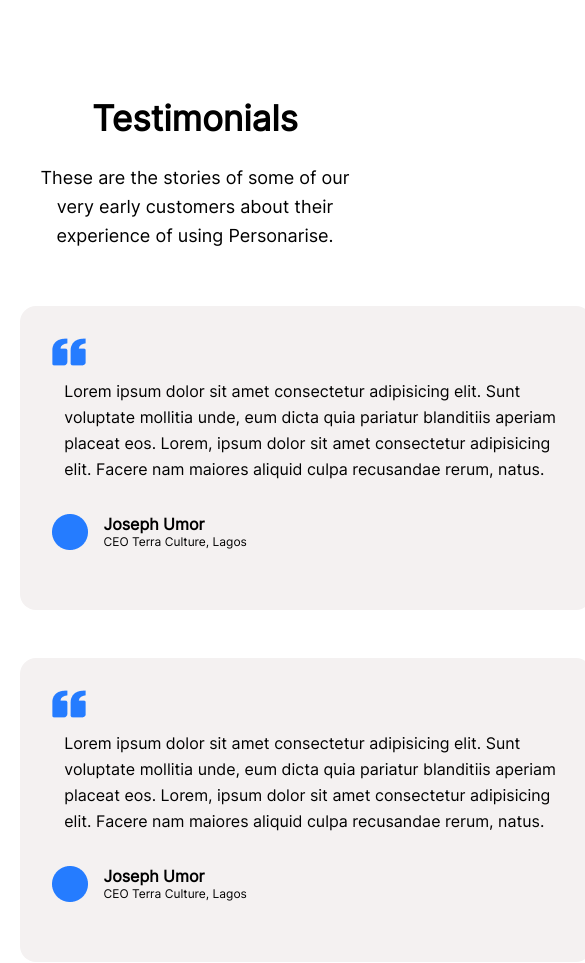
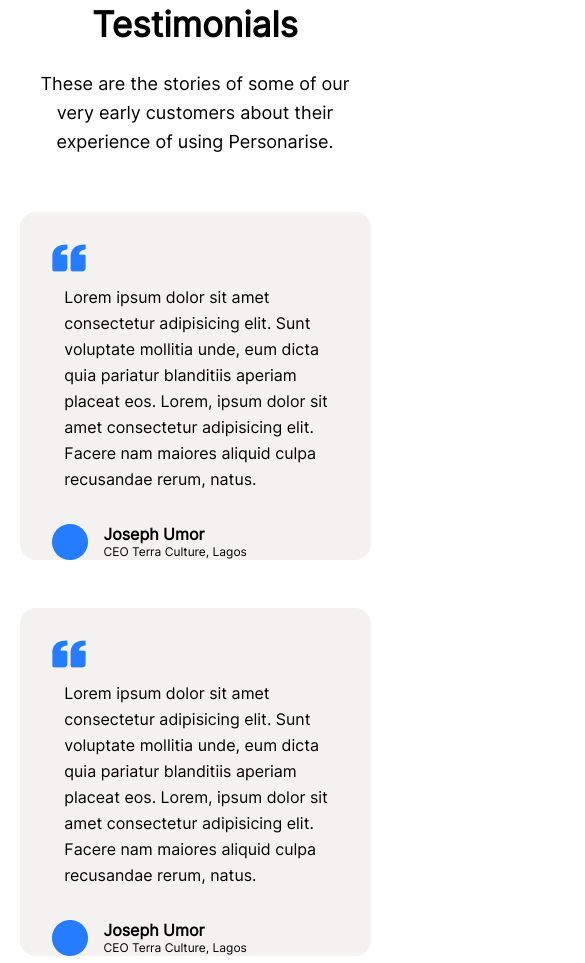
Before and after one commit to jessicakorubo/YIEE-TEST, a plain HTML site: page index.html in a window 390 px wide. Shown: the part 5642-6605 px from the top of the page, 585 px wide, since content can reach past the window. Drawn offline with Linux system fonts and the light colour scheme; a web font is replaced by a local one.

Commit message:
responsiveness

```diff
--- a/styles.css
+++ b/styles.css
@@ -1130,6 +1130,14 @@ img#closePopup {
         padding: 4rem;
     }
     .journey h1 {
-        font-size: 45px;
+        font-size: 35px;
+    }
+    .groupedTestimonial {
+        display: flex;
+        flex-direction: column;
+    }
+    .quote {
+        width: fit-content;
+        height: 300px;
     }
 }
```
